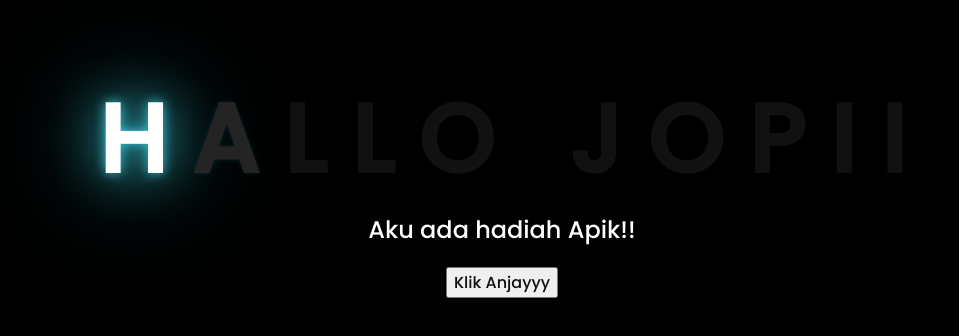
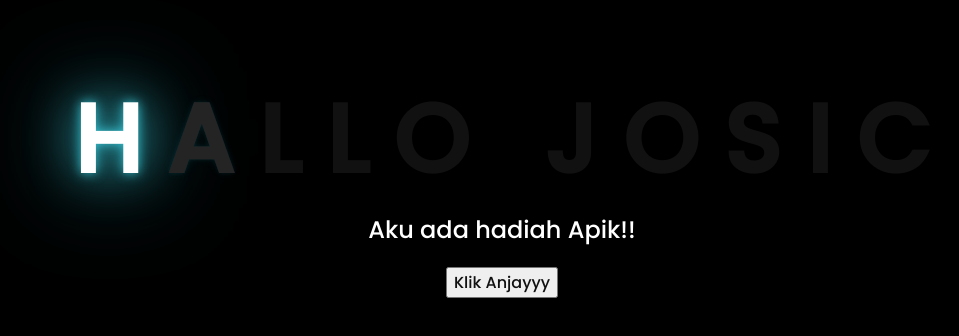
Before and after one commit to aziiz067/Belajar, a plain HTML site: page index.html in a window 1280 px wide. Shown: the part 226-562 px from the top of the page, without its empty margins (146-1105 px from the left). Drawn offline with Linux system fonts and the light colour scheme.

Commit message:
Update index.html

```diff
--- a/index.html
+++ b/index.html
@@ -19,9 +19,9 @@
         &nbsp
         <span>J</span>
         <span>O</span>
-        <span>P</span>
+        <span>S</span>
         <span>I</span>
-        <span>I</span>
+        <span>C</span>
     </div>
     <div class="description">
         <span>Aku ada hadiah Apik!!</span>
```
